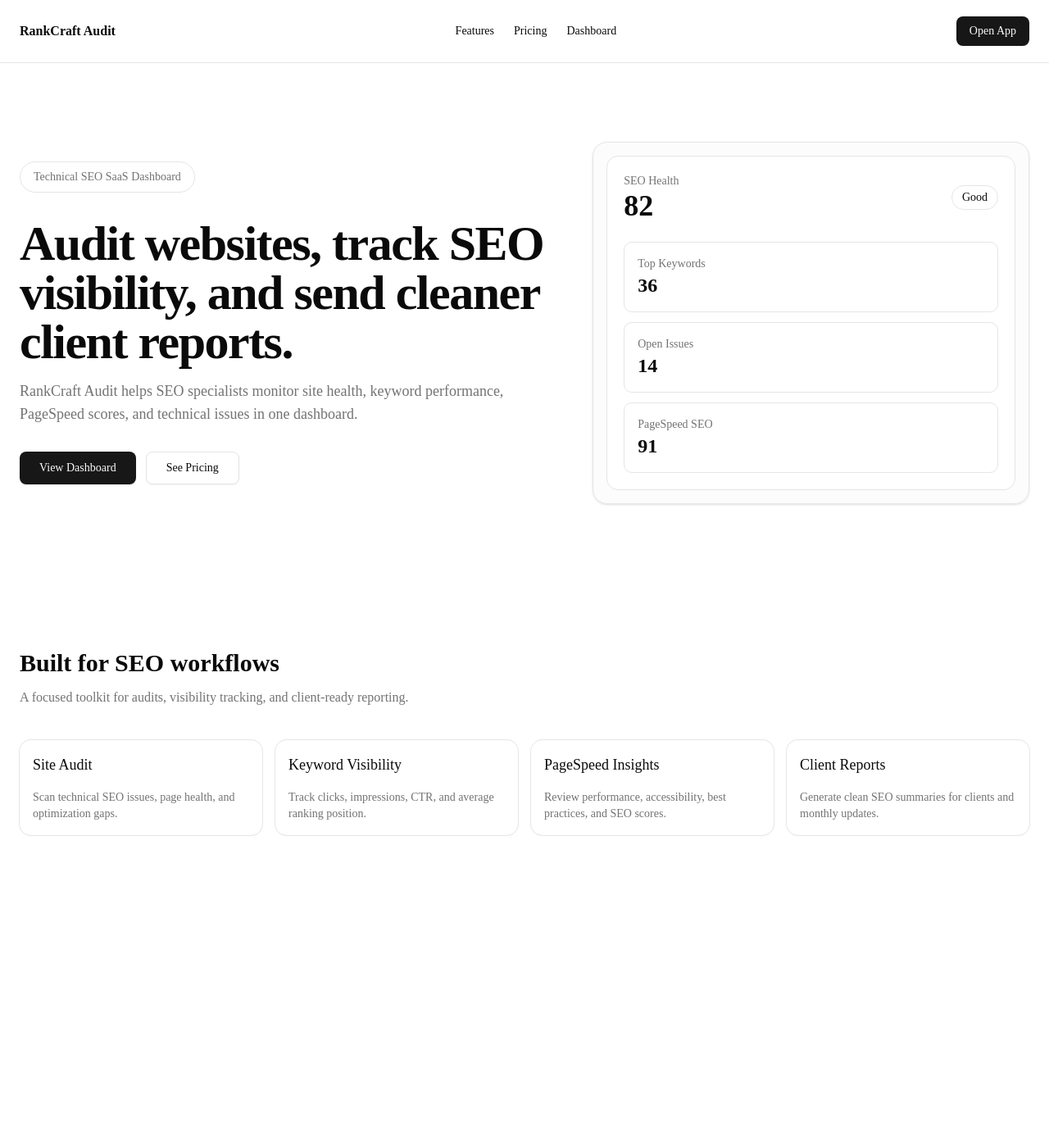
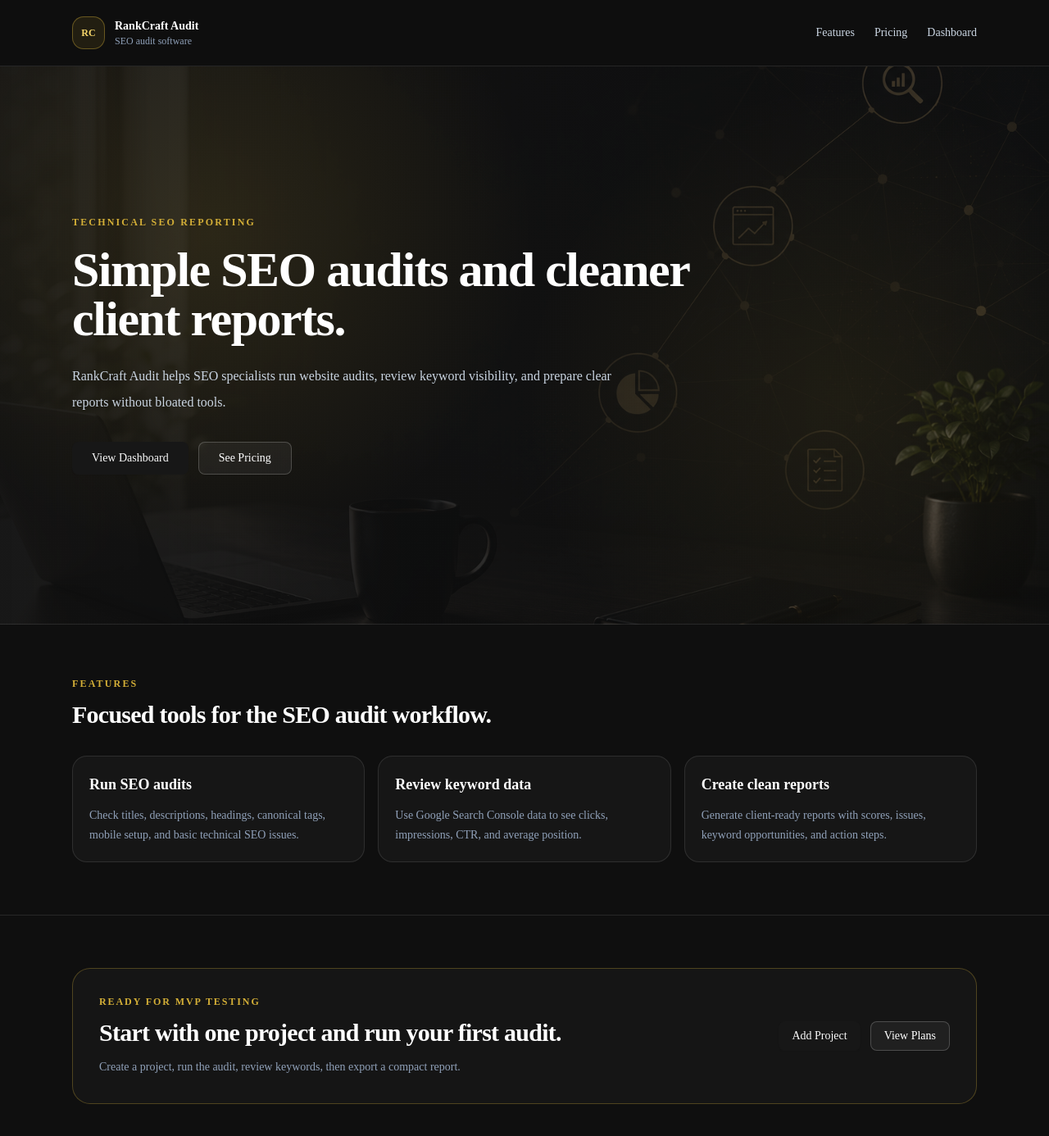
Before and after one commit to rankcraftweb/rankcraft-audit-saas, a Next.js app: page / in a window 1280 px wide. Shown: the top 1386 px of the page at 82% size. Before the commit the page ends 1099 px from the top, so only its background shows below. Built offline with nearby package versions, Linux system fonts and the light colour scheme.

Commit message:
Remove redundant homepage header CTA

```diff
--- a/src/app/page.tsx
+++ b/src/app/page.tsx
@@ -1,134 +1,162 @@
 import Link from "next/link";
 import { Button } from "@/components/ui/button";
-import {
-  Card,
-  CardContent,
-  CardHeader,
-  CardTitle,
-} from "@/components/ui/card";
 
+export default function HomePage() {
   const features = [
     {
-    title: "Site Audit",
-    description: "Scan technical SEO issues, page health, and optimization gaps.",
+      title: "Run SEO audits",
+      description:
+        "Check titles, descriptions, headings, canonical tags, mobile setup, and basic technical SEO issues.",
     },
     {
-    title: "Keyword Visibility",
-    description: "Track clicks, impressions, CTR, and average ranking position.",
+      title: "Review keyword data",
+      description:
+        "Use Google Search Console data to see clicks, impressions, CTR, and average position.",
     },
     {
-    title: "PageSpeed Insights",
-    description: "Review performance, accessibility, best practices, and SEO scores.",
-  },
-  {
-    title: "Client Reports",
-    description: "Generate clean SEO summaries for clients and monthly updates.",
+      title: "Create clean reports",
+      description:
+        "Generate client-ready reports with scores, issues, keyword opportunities, and action steps.",
     },
   ];
 
-export default function HomePage() {
   return (
-    <main className="min-h-screen bg-background">
-      <section className="border-b">
-        <div className="mx-auto flex max-w-7xl items-center justify-between px-6 py-5">
-          <Link href="/" className="font-bold">
-            RankCraft Audit
+    <main className="min-h-screen bg-[#0f0f0f] text-white">
+      <header className="border-b border-white/10 bg-[#0f0f0f]/90 backdrop-blur">
+        <div className="mx-auto flex max-w-6xl items-center justify-between px-4 py-5 md:px-6">
+          <Link href="/" className="flex items-center gap-3">
+            <div className="flex h-10 w-10 items-center justify-center rounded-xl border border-[#d4af37]/40 bg-[#d4af37]/10 text-xs font-bold text-[#f5d56a]">
+              RC
+            </div>
+
+            <div>
+              <p className="text-sm font-bold text-white">RankCraft Audit</p>
+              <p className="text-xs text-slate-400">SEO audit software</p>
+            </div>
           </Link>
 
-          <nav className="hidden items-center gap-6 text-sm md:flex">
-            <Link href="#features">Features</Link>
-            <Link href="/pricing">Pricing</Link>
-            <Link href="/dashboard">Dashboard</Link>
+          <nav className="flex items-center gap-6 text-sm text-slate-300">
+            <a href="#features" className="hover:text-[#f5d56a]">
+              Features
+            </a>
+            <Link href="/pricing" className="hover:text-[#f5d56a]">
+              Pricing
+            </Link>
+            <Link href="/dashboard" className="hover:text-[#f5d56a]">
+              Dashboard
+            </Link>
           </nav>
+        </div>
+      </header>
 
-          <Button asChild>
-            <Link href="/dashboard">Open App</Link>
-          </Button>
-        </div>
-      </section>
+      <section
+        className="relative overflow-hidden border-b border-white/10"
+        style={{
+          backgroundImage:
+            "linear-gradient(90deg, rgba(15,15,15,0.96) 0%, rgba(15,15,15,0.88) 45%, rgba(15,15,15,0.68) 100%), url('/rankcraft-home-bg.jpg')",
+          backgroundSize: "cover",
+          backgroundPosition: "center",
+        }}
+      >
+        <div className="absolute inset-0 bg-[radial-gradient(circle_at_20%_30%,rgba(212,175,55,0.12),transparent_35%),radial-gradient(circle_at_80%_60%,rgba(212,175,55,0.08),transparent_35%)]" />
 
-      <section className="mx-auto grid max-w-7xl gap-12 px-6 py-24 lg:grid-cols-[1.1fr_0.9fr] lg:items-center">
-        <div className="space-y-8">
-          <div className="inline-flex rounded-full border px-4 py-2 text-sm text-muted-foreground">
-            Technical SEO SaaS Dashboard
-          </div>
+        <div className="relative mx-auto flex min-h-[680px] max-w-6xl items-center px-4 py-20 md:px-6">
+          <div className="max-w-3xl">
+            <p className="text-xs font-semibold uppercase tracking-[0.18em] text-[#d4af37]">
+              Technical SEO reporting
+            </p>
 
-          <div className="space-y-4">
-            <h1 className="max-w-4xl text-5xl font-bold tracking-tight md:text-6xl">
-              Audit websites, track SEO visibility, and send cleaner client reports.
+            <h1 className="mt-5 text-5xl font-bold tracking-tight text-white md:text-6xl">
+              Simple SEO audits and cleaner client reports.
             </h1>
 
-            <p className="max-w-2xl text-lg text-muted-foreground">
-              RankCraft Audit helps SEO specialists monitor site health,
-              keyword performance, PageSpeed scores, and technical issues in one dashboard.
+            <p className="mt-6 max-w-2xl text-base leading-8 text-slate-300">
+              RankCraft Audit helps SEO specialists run website audits, review
+              keyword visibility, and prepare clear reports without bloated
+              tools.
             </p>
-          </div>
 
-          <div className="flex flex-wrap gap-3">
+            <div className="mt-8 flex flex-wrap gap-3">
               <Button asChild size="lg">
                 <Link href="/dashboard">View Dashboard</Link>
               </Button>
 
-            <Button asChild variant="outline" size="lg">
+              <Button
+                asChild
+                size="lg"
+                variant="outline"
+                className="border-white/20 bg-white/5 text-white hover:bg-white/10 hover:text-white"
+              >
                 <Link href="/pricing">See Pricing</Link>
               </Button>
-          </div>
-        </div>
-
-        <div className="rounded-2xl border bg-muted/30 p-4 shadow-sm">
-          <div className="rounded-xl border bg-background p-5">
-            <div className="mb-6 flex items-center justify-between">
-              <div>
-                <p className="text-sm text-muted-foreground">SEO Health</p>
-                <p className="text-4xl font-bold">82</p>
-              </div>
-
-              <div className="rounded-full border px-3 py-1 text-sm">
-                Good
-              </div>
-            </div>
-
-            <div className="grid gap-3">
-              <div className="rounded-lg border p-4">
-                <p className="text-sm text-muted-foreground">Top Keywords</p>
-                <p className="text-2xl font-bold">36</p>
-              </div>
-
-              <div className="rounded-lg border p-4">
-                <p className="text-sm text-muted-foreground">Open Issues</p>
-                <p className="text-2xl font-bold">14</p>
-              </div>
-
-              <div className="rounded-lg border p-4">
-                <p className="text-sm text-muted-foreground">PageSpeed SEO</p>
-                <p className="text-2xl font-bold">91</p>
-              </div>
             </div>
           </div>
         </div>
       </section>
 
-      <section id="features" className="mx-auto max-w-7xl px-6 py-20">
-        <div className="mb-10 max-w-2xl">
-          <h2 className="text-3xl font-bold">Built for SEO workflows</h2>
-          <p className="mt-3 text-muted-foreground">
-            A focused toolkit for audits, visibility tracking, and client-ready reporting.
+      <section id="features" className="border-b border-white/10 bg-[#0f0f0f]">
+        <div className="mx-auto max-w-6xl px-4 py-16 md:px-6">
+          <div className="max-w-2xl">
+            <p className="text-xs font-semibold uppercase tracking-[0.18em] text-[#d4af37]">
+              Features
+            </p>
+
+            <h2 className="mt-3 text-3xl font-bold tracking-tight text-white">
+              Focused tools for the SEO audit workflow.
+            </h2>
+          </div>
+
+          <div className="mt-8 grid gap-4 lg:grid-cols-3">
+            {features.map((feature) => (
+              <div
+                key={feature.title}
+                className="rounded-2xl border border-white/10 bg-white/[0.03] p-5"
+              >
+                <h3 className="text-lg font-bold text-white">
+                  {feature.title}
+                </h3>
+
+                <p className="mt-3 text-sm leading-6 text-slate-400">
+                  {feature.description}
+                </p>
+              </div>
+            ))}
+          </div>
+        </div>
+      </section>
+
+      <section className="mx-auto max-w-6xl px-4 py-16 md:px-6">
+        <div className="rounded-3xl border border-[#d4af37]/30 bg-[#151515] p-6 text-white md:p-8">
+          <div className="flex flex-col gap-5 md:flex-row md:items-center md:justify-between">
+            <div>
+              <p className="text-xs font-semibold uppercase tracking-[0.16em] text-[#d4af37]">
+                Ready for MVP testing
+              </p>
+
+              <h2 className="mt-3 text-3xl font-bold tracking-tight text-white">
+                Start with one project and run your first audit.
+              </h2>
+
+              <p className="mt-3 max-w-2xl text-sm leading-6 text-slate-400">
+                Create a project, run the audit, review keywords, then export a
+                compact report.
               </p>
             </div>
 
-        <div className="grid gap-4 md:grid-cols-4">
-          {features.map((feature) => (
-            <Card key={feature.title}>
-              <CardHeader>
-                <CardTitle className="text-lg">{feature.title}</CardTitle>
-              </CardHeader>
-              <CardContent>
-                <p className="text-sm text-muted-foreground">
-                  {feature.description}
-                </p>
-              </CardContent>
-            </Card>
-          ))}
+            <div className="flex flex-wrap gap-3">
+              <Button asChild>
+                <Link href="/dashboard/projects/new">Add Project</Link>
+              </Button>
+
+              <Button
+                asChild
+                variant="outline"
+                className="border-white/20 bg-white/5 text-white hover:bg-white/10 hover:text-white"
+              >
+                <Link href="/pricing">View Plans</Link>
+              </Button>
+            </div>
+          </div>
         </div>
       </section>
     </main>
```
Also changed, not shown: public/rankcraft-home-bg.jpg (added). Lines whose indentation alone changed are shown as unchanged.
